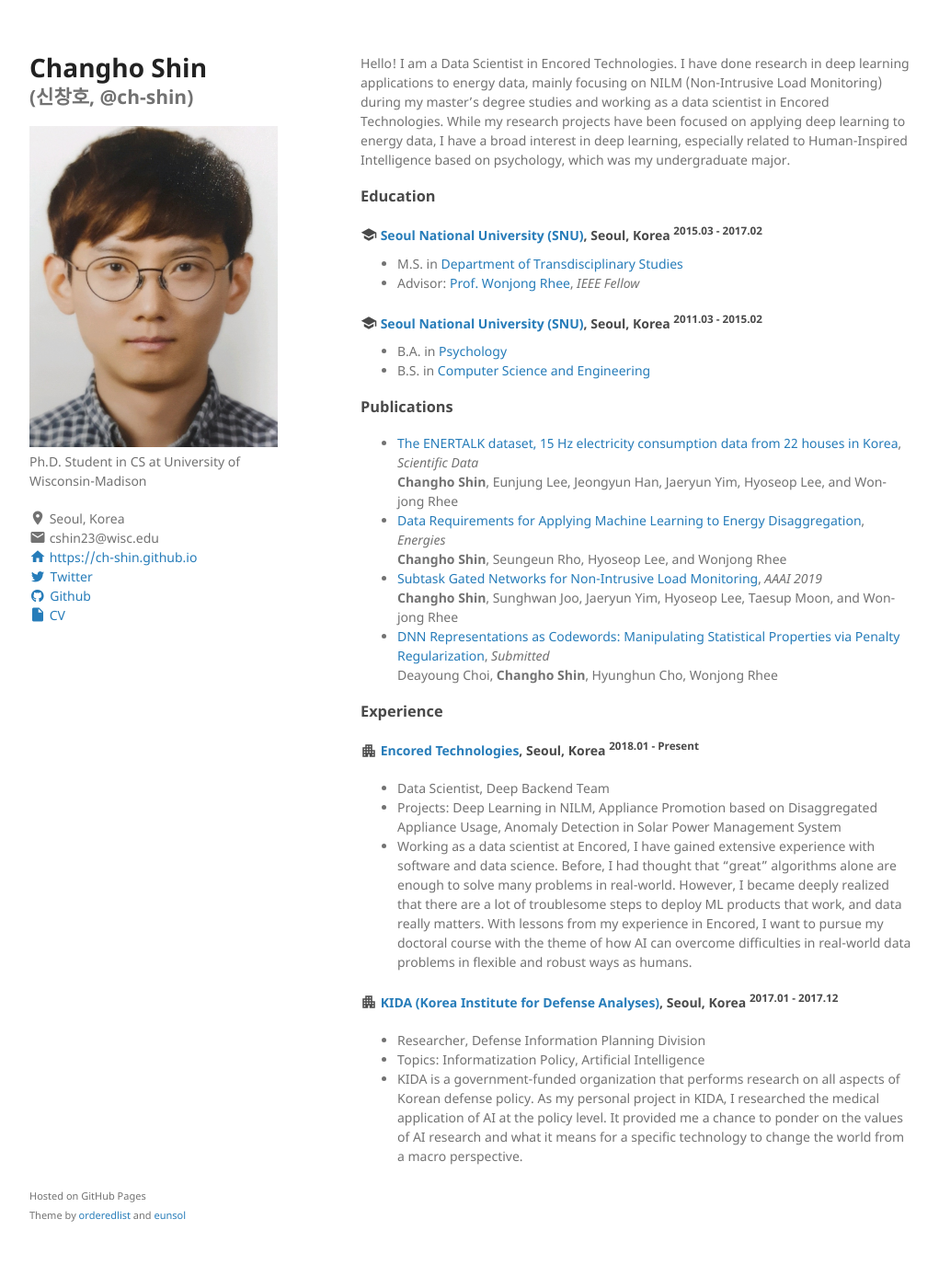
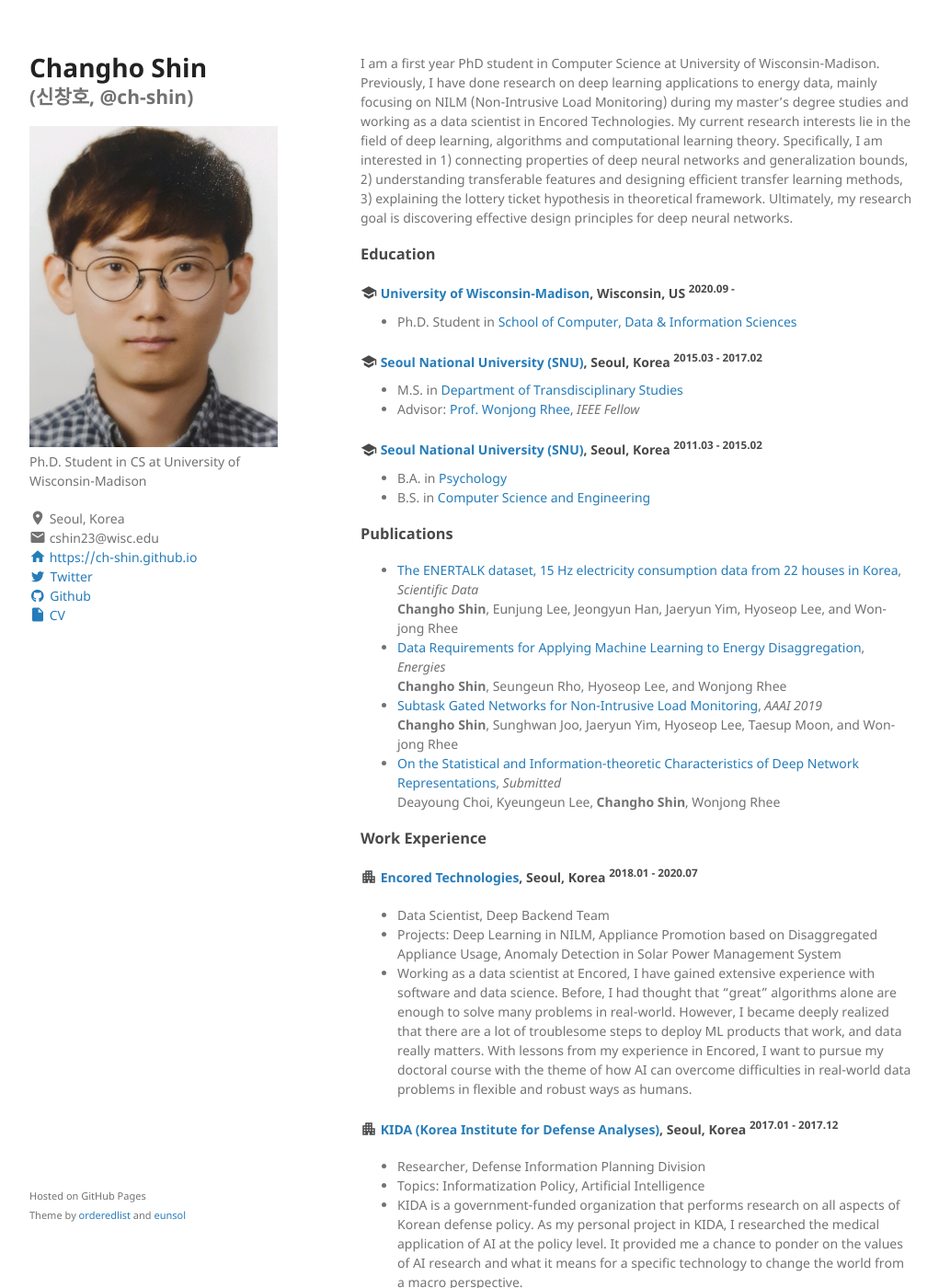
Before and after one commit to ch-shin/ch-shin.github.io, a Jekyll site: the page built from index.md, in a window 1280 px wide and 1400 px high. Shown: the whole window at 92% size, without its empty margins (128-1149 px from the left). Built offline with Jekyll 4.4.1, drawn with Linux system fonts in a browser that asks for light colours.

Commit message:
Update affiliation and research interests

```diff
--- a/index.md
+++ b/index.md
@@ -2,9 +2,17 @@
 layout: default
 ---
 
-Hello! I am a Data Scientist in Encored Technologies. I have done research in deep learning applications to energy data, mainly focusing on NILM (Non-Intrusive Load Monitoring) during my master’s degree studies and working as a data scientist in Encored Technologies. While my research projects have been focused on applying deep learning to energy data, I have a broad interest in deep learning, especially related to Human-Inspired Intelligence based on psychology, which was my undergraduate major.
+I am a first year PhD student in Computer Science at University of Wisconsin-Madison. Previously, I have done research on deep learning applications to energy data, mainly focusing on NILM (Non-Intrusive Load Monitoring) during my master’s degree studies and working as a data scientist in Encored Technologies. My current research interests lie in the field of deep learning, algorithms and computational learning theory. Specifically, I am interested in 1) connecting properties of deep neural networks and generalization bounds, 2) understanding transferable features and designing efficient transfer learning methods, 3) explaining the lottery ticket hypothesis in theoretical framework. Ultimately, my research goal is discovering effective design principles for deep neural networks.
 
 ### Education
+
+<h4 class="education">
+  <i class="material-icons md-18">school</i>
+  <a href="http://wisc.edu/">University of Wisconsin-Madison</a>, Wisconsin, US
+  <sup>2020.09 - </sup>
+</h4>
+
+* Ph.D. Student in [School of Computer, Data & Information Sciences](https://www.cs.wisc.edu/)
 
 <h4 class="education">
   <i class="material-icons md-18">school</i>
@@ -39,16 +47,17 @@ jong Rhee <br/>
 - [Subtask Gated Networks for Non-Intrusive Load Monitoring](https://www.aaai.org/ojs/index.php/AAAI/article/view/3908), _AAAI 2019_ <br/>
 **Changho Shin**, Sunghwan Joo, Jaeryun Yim, Hyoseop Lee, Taesup Moon, and Won-
 jong Rhee <br/>
-- [DNN Representations as Codewords: Manipulating Statistical Properties via Penalty Regularization](https://openreview.net/forum?id=rkQu4Wb0Z), _Submitted_ <br/>
-Deayoung Choi, **Changho Shin**, Hyunghun Cho, Wonjong Rhee <br/>
+- [On the Statistical and Information-theoretic Characteristics of Deep Network Representations](https://arxiv.org/abs/1811.03666), _Submitted_ <br/>
+Deayoung Choi, Kyeungeun Lee,  **Changho Shin**, Wonjong Rhee <br/>
 
-### Experience
+### Work Experience
 
 <h4 class="experience">
   <i class="material-icons md-18">apartment</i>
   <a href="enertalk.com">Encored Technologies</a>, Seoul, Korea
-  <sup>2018.01 - Present</sup>
+  <sup>2018.01 - 2020.07</sup>
 </h4>
+
 - Data Scientist, Deep Backend Team
 - Projects: Deep Learning in NILM, Appliance Promotion based on Disaggregated Appliance Usage, Anomaly Detection in Solar Power Management System
 - Working as a data scientist at Encored, I have gained extensive experience with software and data science. Before, I had thought that “great” algorithms alone are enough to solve many problems in real-world. However, I became deeply realized that there are a lot of troublesome steps to deploy ML products that work, and data really matters. With lessons from my experience in Encored, I want to pursue my doctoral course with the theme of how AI can overcome difficulties in real-world data problems in flexible and robust ways as humans.
```
